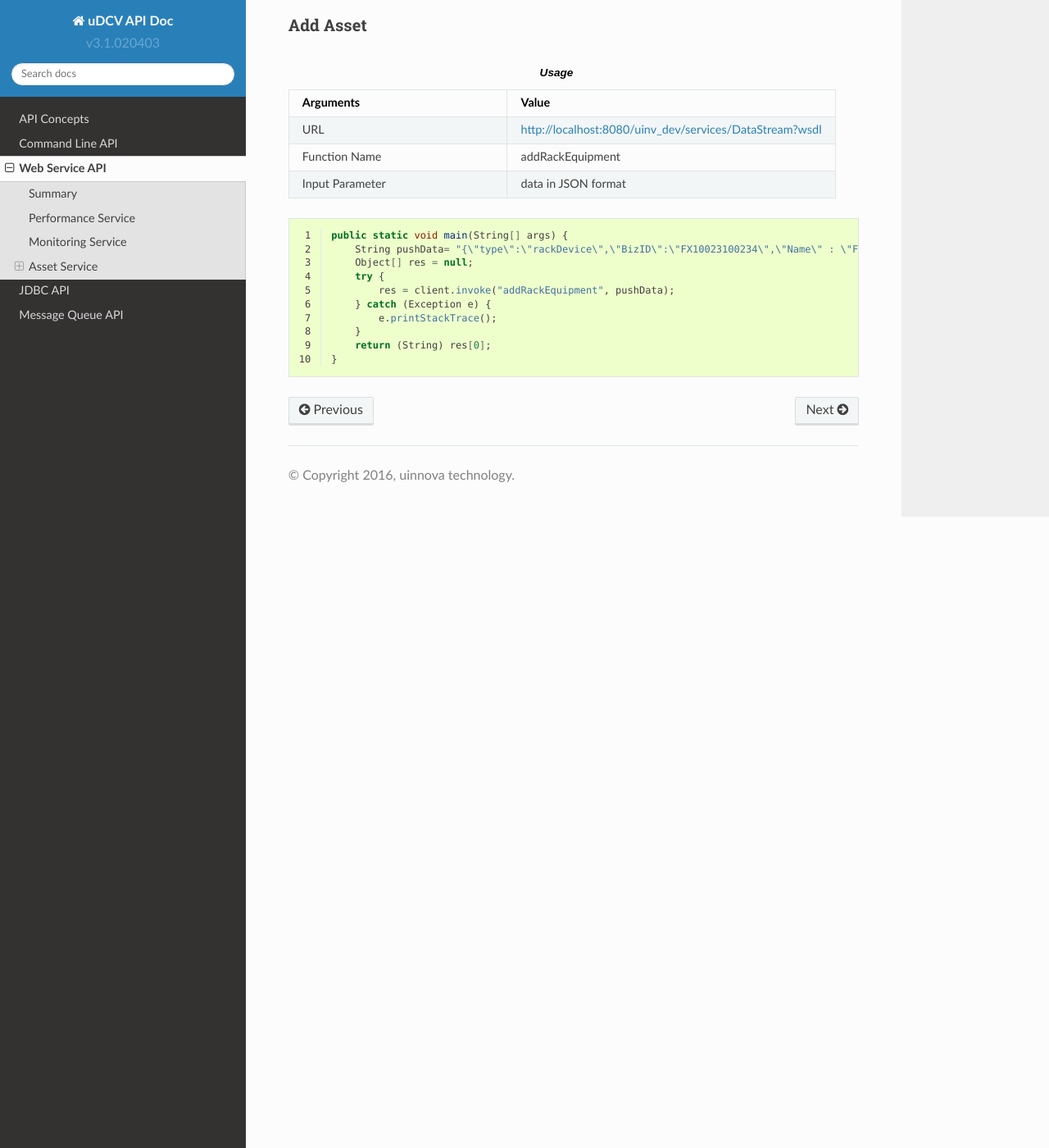
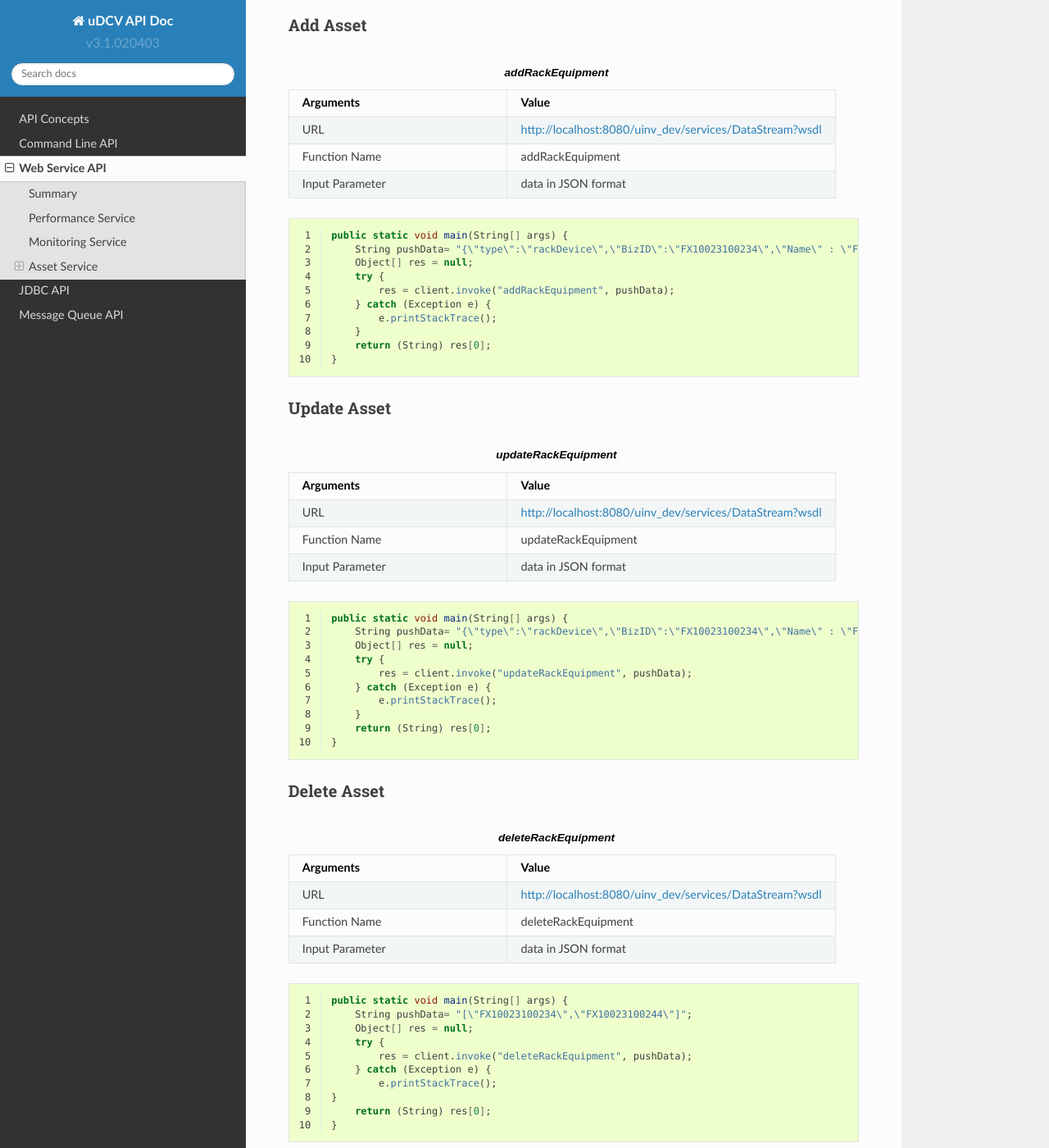
Before and after one commit to dongsikshin/udcv_api_en, a Sphinx documentation site: the page built from docs/source/ws.rst, in a window 1280 px wide and 1400 px high, scrolled down 1903 px. Shown: the whole window at 82% size. Built offline with Sphinx 7.4.7 and the Read the Docs theme 2.0.0, drawn with Linux system fonts in a browser that asks for light colours.

Commit message:
update ws

```diff
--- a/docs/source/ws.rst
+++ b/docs/source/ws.rst
@@ -102,7 +102,7 @@ Asset Service
 Add Asset
 ^^^^^^^^^^^^
 
-.. csv-table:: **Usage**
+.. csv-table:: **addRackEquipment**
     :header: Arguments, Value
     :widths: 40,60
 
@@ -124,3 +124,57 @@ Add Asset
         }
         return (String) res[0];
     }
+
+
+
+Update Asset
+^^^^^^^^^^^^^^
+
+.. csv-table:: **updateRackEquipment**
+    :header: Arguments, Value
+    :widths: 40,60
+
+    URL, "http://localhost:8080/uinv_dev/services/DataStream?wsdl"
+    Function Name,updateRackEquipment
+    Input Parameter, data in JSON format
+
+
+.. code-block:: java
+    :linenos:
+
+    public static void main(String[] args) {
+        String pushData= "{\"type\":\"rackDevice\",\"BizID\":\"FX10023100234\",\"Name\" : \"FX10023100234\",\"belongTo\" : \"P310-E-08\", \"location\" : \"\",\"deviceType\" : \"IBM System x3650\",\"site\":\"12-13\",\"ID\": \"IBM System x3650\", \"CabinetID\": \"\", \"Name\": \"FX10023100234\"}";
+        Object[] res = null;
+        try {
+            res = client.invoke("updateRackEquipment", pushData);
+        } catch (Exception e) {
+            e.printStackTrace();
+        }
+        return (String) res[0];
+    }
+
+
+Delete Asset
+^^^^^^^^^^^^^^
+
+.. csv-table:: **deleteRackEquipment**
+    :header: Arguments, Value
+    :widths: 40,60
+
+    URL, "http://localhost:8080/uinv_dev/services/DataStream?wsdl"
+    Function Name,deleteRackEquipment
+    Input Parameter, data in JSON format
+
+.. code-block:: java
+    :linenos:
+
+    public static void main(String[] args) {
+        String pushData= "[\"FX10023100234\",\"FX10023100244\"]";
+        Object[] res = null;
+        try {
+            res = client.invoke("deleteRackEquipment", pushData);
+        } catch (Exception e) {
+            e.printStackTrace();
+    }
+        return (String) res[0];
+    }
```
Also changed, not shown: docs/source/jdbc.rst (+6 -1 lines), docs/source/images/datasource.png (added).
